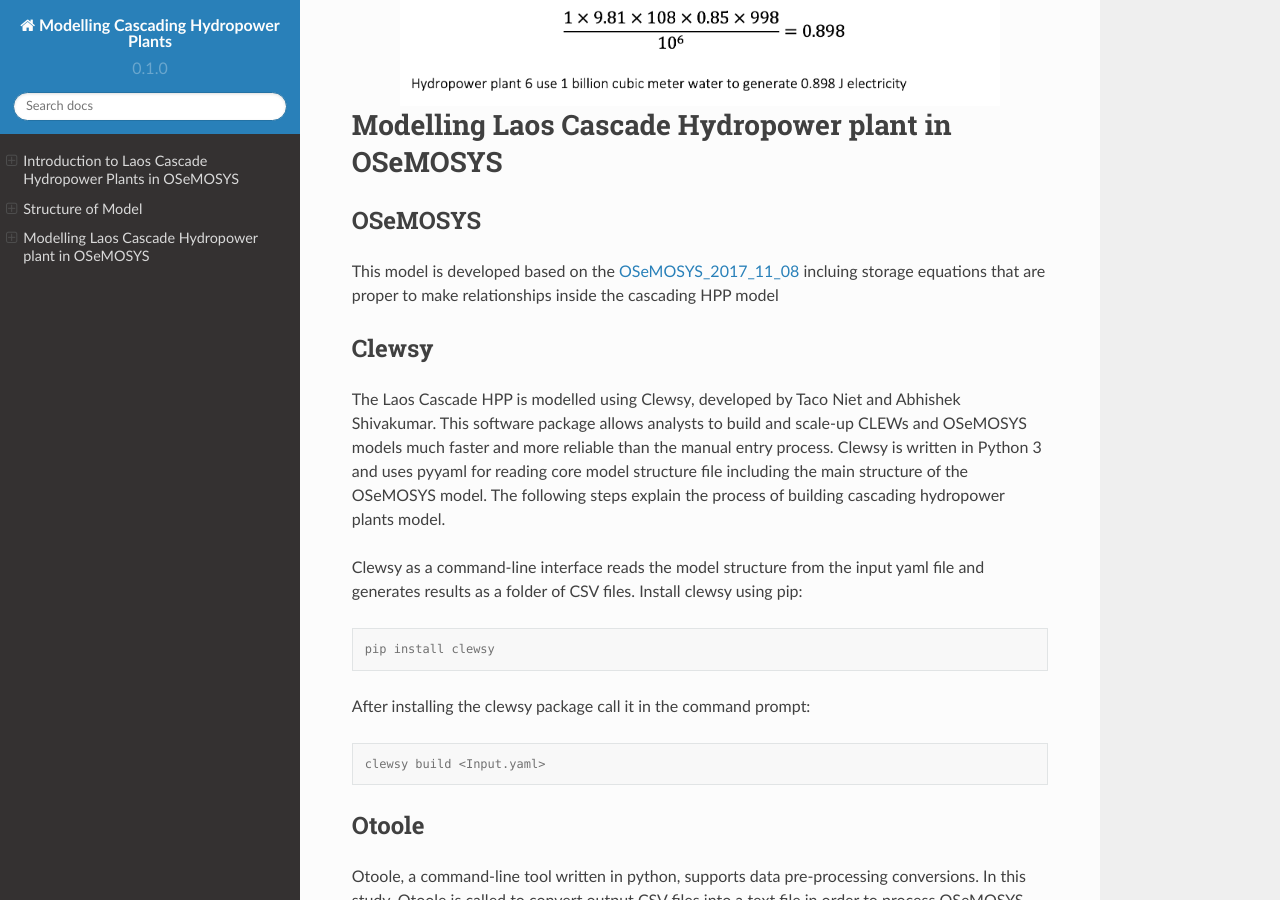
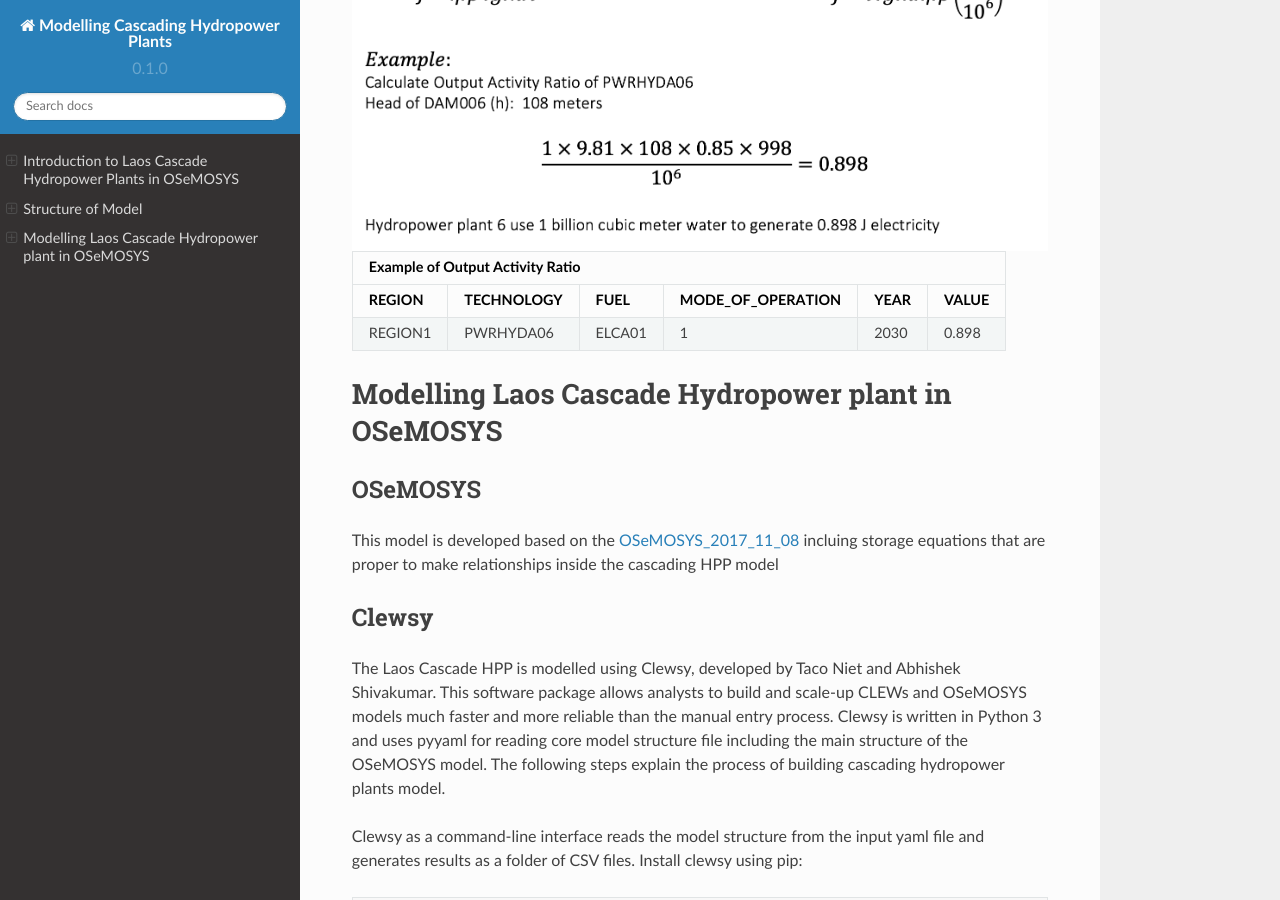
Before and after one commit to YSaedi/Laos_Cascading_HydropowerPlants, a Sphinx documentation site: the page built from docs/source/index.rst, in a window 1280 px wide and 900 px high, scrolled down 4171 px. Built offline with Sphinx 7.4.7 and the Read the Docs theme 2.0.0, drawn with Linux system fonts in a browser that asks for light colours.

Commit message:
Update index.rst

```diff
--- a/docs/source/index.rst
+++ b/docs/source/index.rst
@@ -111,7 +111,9 @@
 | TotalAnnualMaxCapacity                                 | The output activity ratio of a certain hydropower plant is calculated based on the efficiency of turbines (considered 85%), the density of water (998 kg/m³), gravity (9.81 m/s²), the capacity connected dam ( in billion cubic meters), and head of the dam (meters).                      |
 +--------------------------------------------------------+-----------------------------------------------------------------------------------------------------------------------------------------------------------------------------------------------------------------------------------------------------------------------+----------------------+
 
-Equation 1 : Calculating Capacity to Activity Unit
+Equation 1
+..........................................
+Calculating Capacity to Activity Unit
  *   1 GW 8760 hours per year= 8760 GWh per year
  *   8760 GWh per year * 0.0036 = 31.356 PJ per year
 
@@ -125,11 +127,9 @@
 
 
 
-
-
-
-
-Equation 2 : Calculationg Output Activity Ratio (**j=v.g.h.η.ρ**)
+Equation 2
+............................................
+Calculationg Output Activity Ratio (**j=v.g.h.η.ρ**)
  *   P represents power output, measured in Watts
  *   η is the efficiency of the turbine, considered 85%
  *   ρ is the density of water, taken as 998 kg/m³
@@ -138,14 +138,20 @@
  *   v is the capacity of each dam, calculated in BCM
 
 
+
 .. figure:: Figure2.png
-    :width: 600
+    :width: 700
     :alt: alternate text
     :figclass: align-center
 
 
-
-
++---------------------------------------------------------------------+
+|   Example of Output Activity Ratio                                  |
++---------+------------+--------+-------------------+-------+---------+
+| REGION  | TECHNOLOGY |  FUEL  | MODE_OF_OPERATION | YEAR  |  VALUE  |
++=========+============+========+===================+=======+=========+
+| REGION1 | PWRHYDA06  | ELCA01 |         1         | 2030  | 0.898   |
++---------+------------+--------+-------------------+-------+---------+
 
 
 
@@ -212,7 +218,6 @@
 
 
 
-
 License
 ------------------------------------------------
 This work is licensed under a `Creative Commons Attribution 4.0 International License <http://creativecommons.org/licenses/by/4.0/>`_.
```
